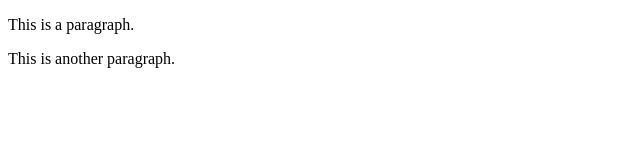
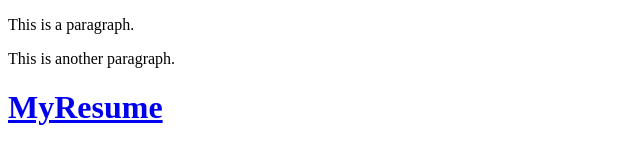
Before and after one commit to nagarajugandu544/WTClass, a plain HTML site: page index.html in a window 1280 px wide. Shown: the whole page, without its empty margins (0-640 px from the left). Drawn offline with Linux system fonts and the light colour scheme.

Commit message:
Update index.html

```diff
--- a/index.html
+++ b/index.html
@@ -4,6 +4,7 @@
 
 <p>This is a paragraph.</p>
 <p>This is another paragraph.</p>
+<a href="https://nagarajugandu544.github.io/WTClass/resume.html"><h1>MyResume</h1></a></br>
 
 </body>
 </html>
```
